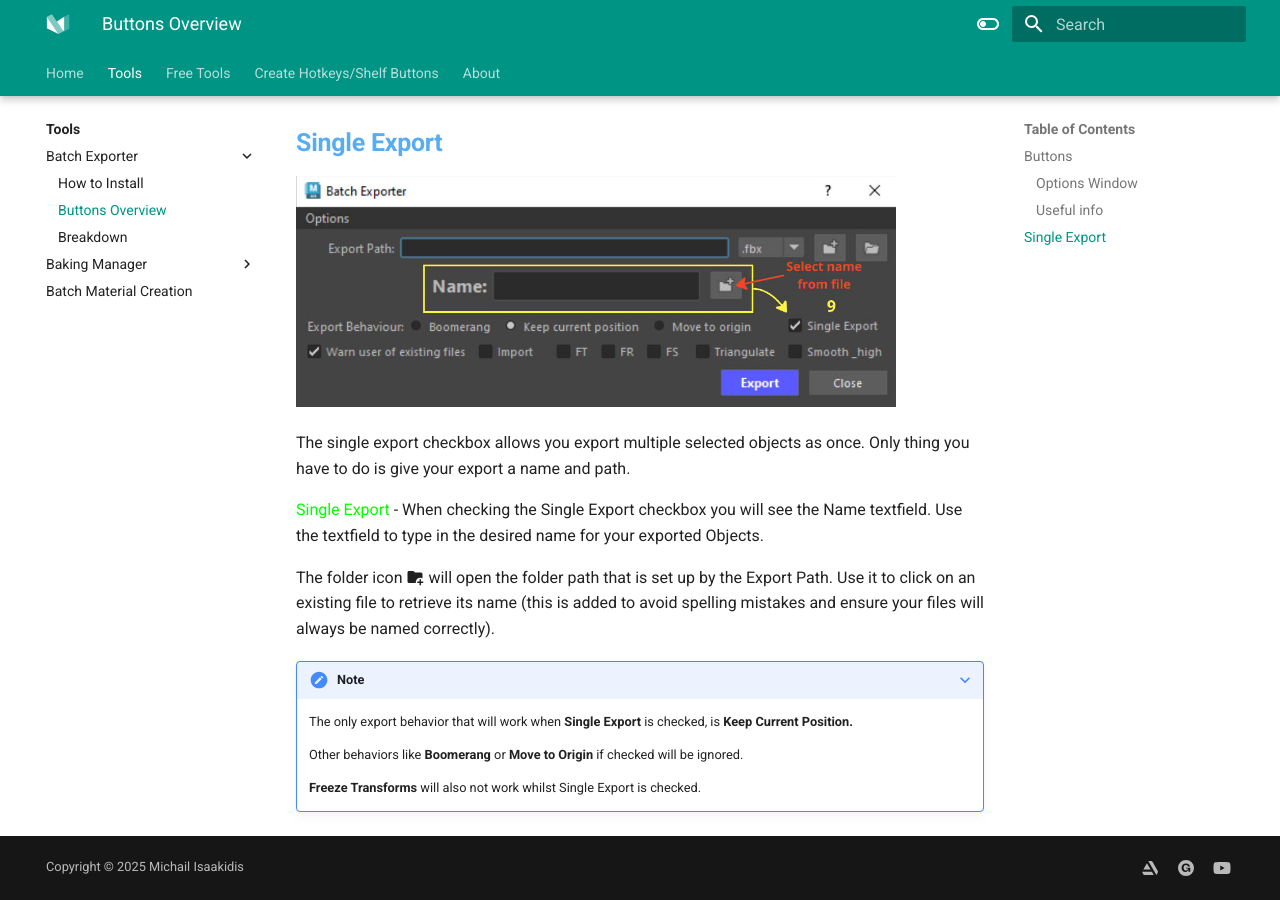
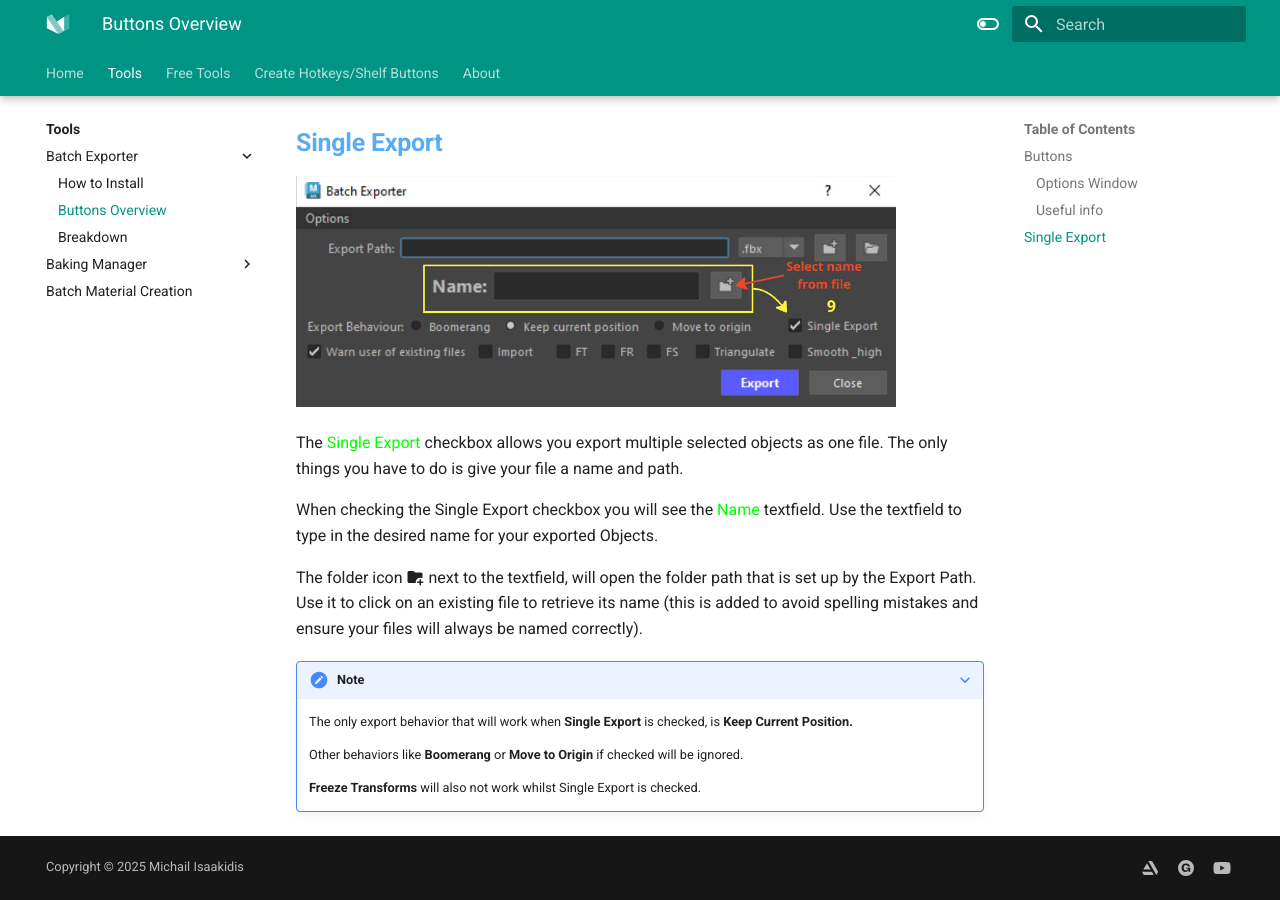
Before and after one commit to mike-isaakidis/Maya-Modelling-Tools, an MkDocs documentation site: the page built from docs/Batch Exporter/Buttons_overview.md, in a window 1280 px wide and 900 px high, scrolled down 2525 px. Built offline with MkDocs 1.6.1 and Material for MkDocs 9.7.7, drawn with Linux system fonts in a browser that asks for light colours; some of the changed text lies outside the part shown.

Commit message:
fixed spelling refactored some wording
fixed spelling refactored some wording

```diff
--- a/docs/Batch Exporter/Buttons_overview.md
+++ b/docs/Batch Exporter/Buttons_overview.md
@@ -15,7 +15,7 @@
         3. ++ctrl+alt++ + Click to store a path.
         4. ++alt++ + Click to display the path in the Export textfield.
 5. <span style="color:lime">Open Folder Path in explorer</span> :material-folder: - Opens the path set in the Export Path textfield.
-6. <span style="color:lime">Boomerang Export Behavior </span>- Moves your Selected Objects to the World Origin, exports your files and moves them back to where they were.
+6. <span style="color:lime">Boomerang Export Behavior </span>- Moves your selected objects to the world origin, exports your files and moves them back to where they were.
 7. <span style="color:lime">Keep current position </span> - Exports your files from the Object's current position.
 8. <span style="color:lime">Move to Origin</span> - Moves your selected Objects to the World Origin, exports your files and keeps them there.
 9. <span style="color:lime">Single Export</span> - Exports a selection as a single file.
@@ -63,12 +63,12 @@ This is done so users wont have to worry about if their HP was smooth previewed
 
 ![Batch Exporter Window](images/Batch_Exporter_Single_Export.jpg){ .img-medium }
 
-The single export checkbox allows you export multiple selected objects as once.
-Only thing you have to do is give your export a name and path.
+The <span style="color:lime">Single Export</span> checkbox allows you export multiple selected objects as one file.
+The only things you have to do is give your file a name and path.
 
-<span style="color:lime">Single Export</span> - When checking the Single Export checkbox you will see the Name textfield.  Use the textfield to type in the desired name for your exported Objects.
+When checking the Single Export checkbox you will see the <span style="color:lime">Name</span> textfield.  Use the textfield to type in the desired name for your exported Objects.
 
-The folder icon :material-folder-plus: will open the folder path that is set up by the Export Path.
+The folder icon :material-folder-plus: next to the textfield, will open the folder path that is set up by the Export Path.
 Use it to click on an existing file to retrieve its name (this is added to avoid spelling mistakes and ensure your files will always be named correctly).
 
 ???+ note
```
Also changed, not shown: other parts of docs/Batch Exporter/Buttons_overview.md (+1 -1 lines), docs/Baking Manager/index.md (+3 -2 lines), docs/Batch Exporter/Breakdown.md (+18 -11 lines), docs/Batch Exporter/index.md (+6 -2 lines), docs/Free Tools/index.md (+1 -1 lines).
